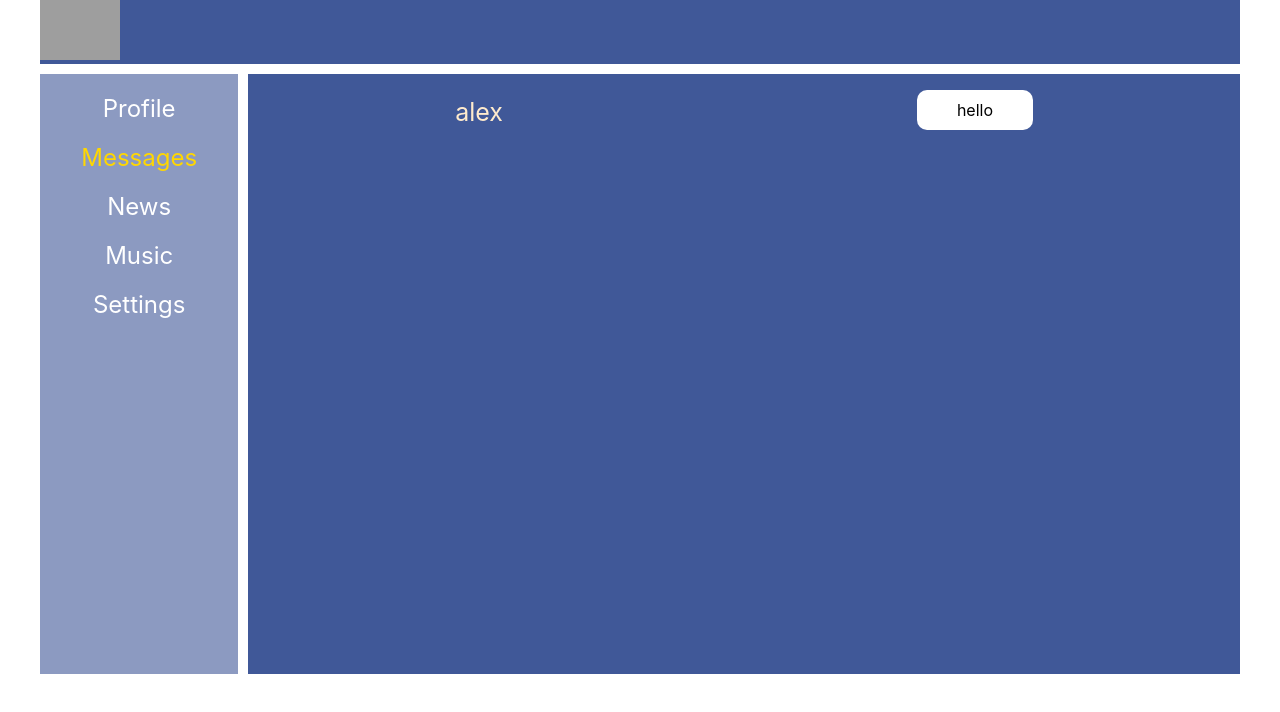
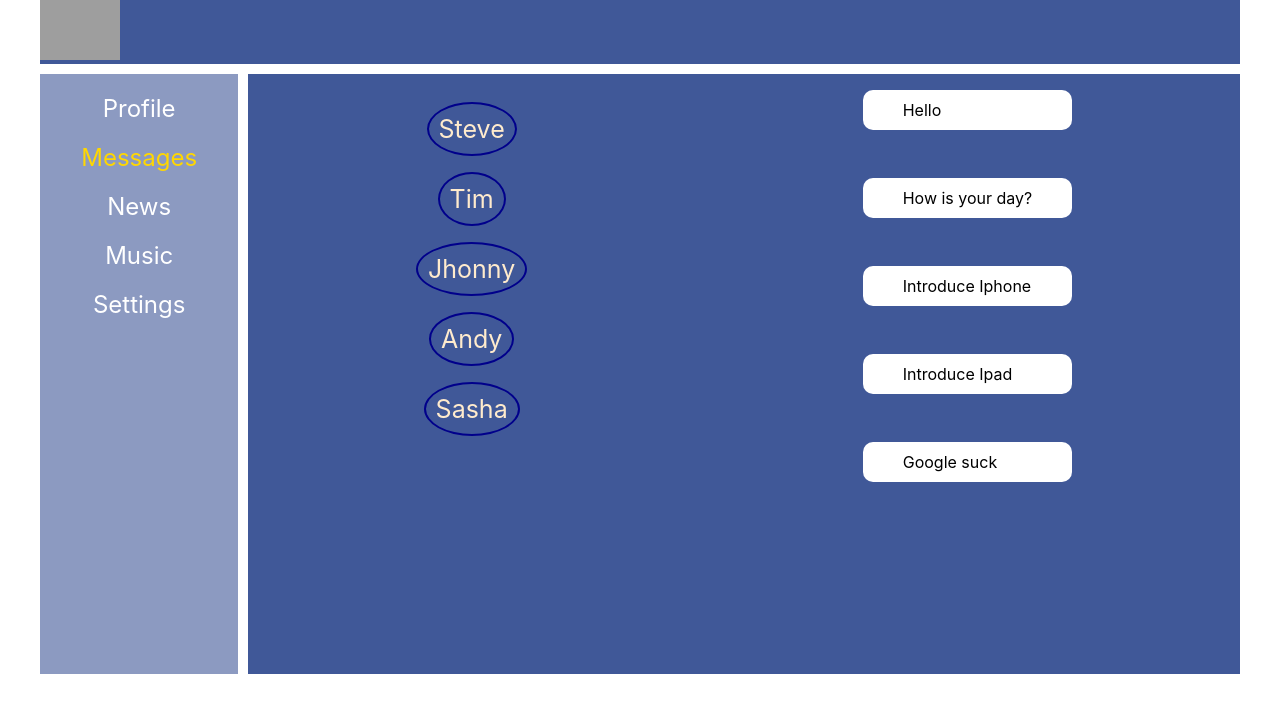
Before and after one commit to pharmman/Social-Network, a React (Create React App) app: page /dialogs in a window 1280 px wide. Shown: the top 712 px of the page. Built offline with nearby package versions, Linux system fonts and the light colour scheme; grey boxes are pictures that could not be loaded.

Commit message:
Mapped props to DialogsPage

```diff
--- a/src/App.tsx
+++ b/src/App.tsx
@@ -18,7 +18,7 @@ function App(props:AppPropsType) {
       <div className={'app-inner'}>
           <Navbar/>
           <div className={'app-inner-content'}>
-              <Route path={'/dialogs'} render={ () => <Dialogs/>}/>
+              <Route path={'/dialogs'} render={ () => <Dialogs message={props.appState.dialogsPage.messages} dialogs={props.appState.dialogsPage.dialogs}/>}/>
               <Route path={'/profile'} render={ () => <Profile posts={props.appState.profilePage.posts}/>}/>
           </div>
       </div>
--- a/src/components/Dialogs/Dialog/Dialog.module.css
+++ b/src/components/Dialogs/Dialog/Dialog.module.css
@@ -1,6 +1,8 @@
 .dialogName {
-    margin:.9em 0 3em;
+    margin-top: 40px;
     font-size: 25px;
+    text-align: center;
+
 }
 
 .active {
@@ -9,4 +11,7 @@
 
 .name {
     color: blanchedalmond;
+    border: 2px solid darkblue;
+    border-radius: 50%;
+    padding: 10px;
 }
--- a/src/components/Dialogs/Dialogs.tsx
+++ b/src/components/Dialogs/Dialogs.tsx
@@ -2,15 +2,29 @@ import React from 'react';
 import {Dialog} from './Dialog/Dialog';
 import {Message} from './Message/Message';
 import classes from './Dialogs.module.css'
+import {DialogsDataType, MessagesDataType, PostsDataType} from '../../redux/state';
 
-export function Dialogs () {
+type DialogsPropsType = {
+    dialogs: Array<DialogsDataType>,
+    message: Array<MessagesDataType>,
+}
+
+export function Dialogs (props:DialogsPropsType) {
+    const dialogs = props.dialogs.map(d => {
+        return <Dialog key={d.id} name={d.name} id={d.id}/>
+    })
+
+    const messages = props.message.map(m => {
+        return <Message key={m.id} message={m.message}/>
+    })
+
     return (
         <div className={classes.dialogs}>
             <div>
-                <Dialog id={1} name={'alex'}/>
+                {dialogs}
             </div>
             <div>
-                <Message message={'hello'}/>
+                {messages}
             </div>
         </div>
     )
```
